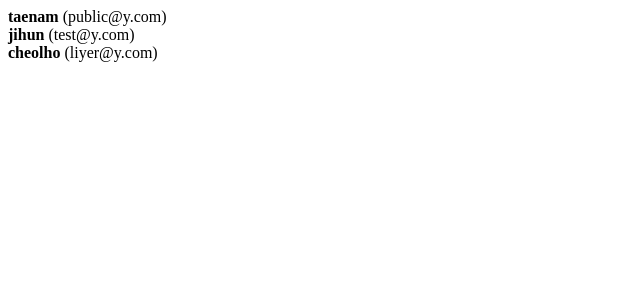
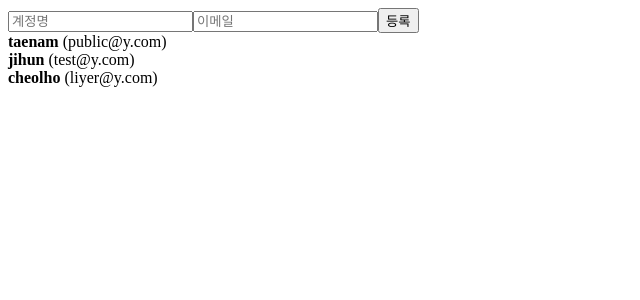
Before and after one commit to dev-93/study, a React (Create React App) app in the folder react_study/: page / in a window 1280 px wide. Shown: the top 300 px of the page, without its empty margins (0-640 px from the left). Built offline with nearby package versions, Linux system fonts and the light colour scheme.

Commit message:
이메일과 아이디를 만드는 createUser 컴포넌트 추가,상태관리를 App에서 하게하고, input의 값 및 이벤트로 등록할 함수들을 props로 넘겨서 사용

```diff
--- a/react_study/src/App.js
+++ b/react_study/src/App.js
@@ -1,5 +1,7 @@
 import React, {useRef} from 'react';
 import UserList from "./UserList";
+import CreateUser from "./CreateUser";
+
 
 
 
@@ -29,6 +31,7 @@
 
   return (
     <>
+      <CreateUser />
       <UserList users={users}/>
     </>
   );
--- /dev/null
+++ b/react_study/src/CreateUser.js
@@ -0,0 +1,23 @@
+import React from 'react';
+
+function CreateUser({ username, email, onChange, onCreate}) {
+    return(
+        <>
+            <input
+                name="username"
+                placeholder="계정명"
+                onChange={onChange}
+                value={username}
+            />
+            <input
+                name="eamil"
+                placeholder="이메일"
+                onChange={onChange}
+                value={email}
+            />
+            <button onClick={onCreate}>등록</button>
+        </>
+    );
+}
+
+export default CreateUser;
```
